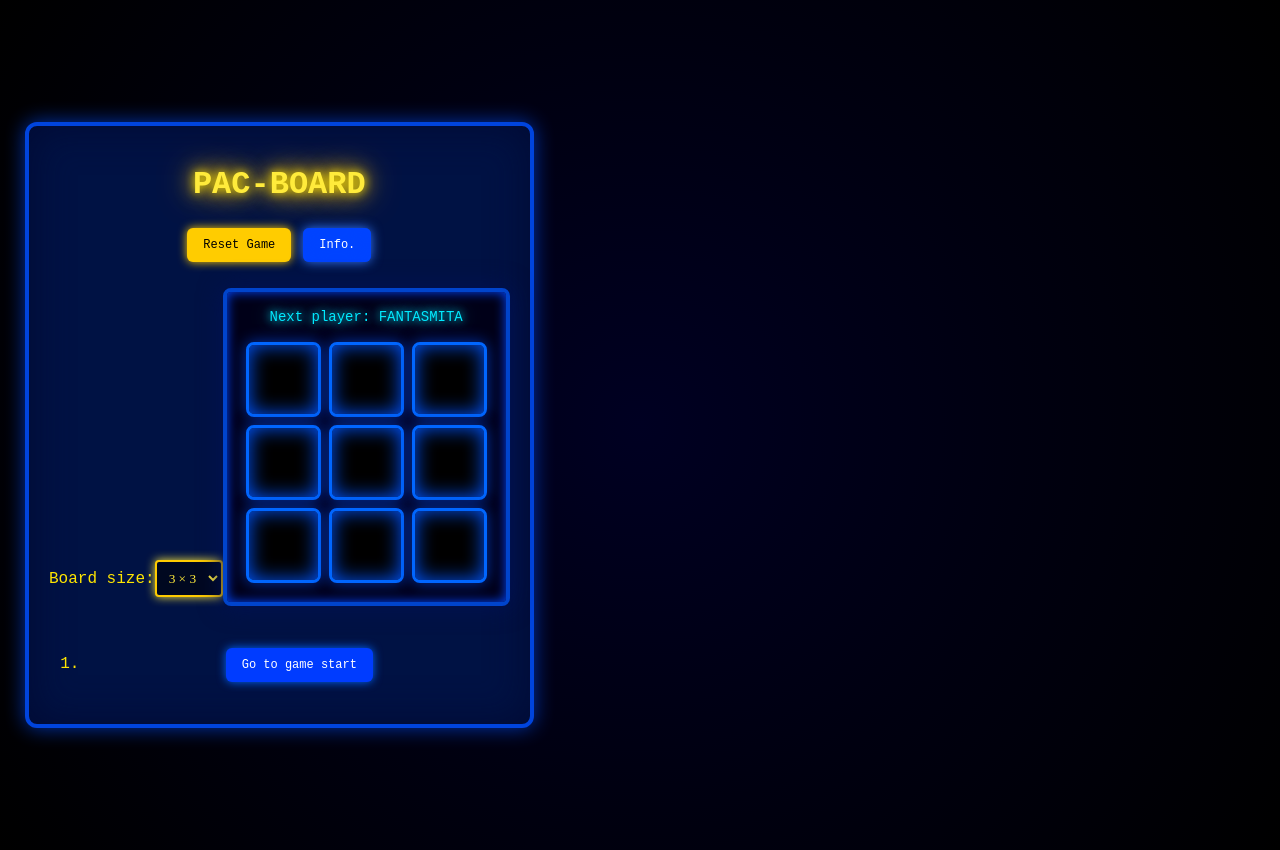
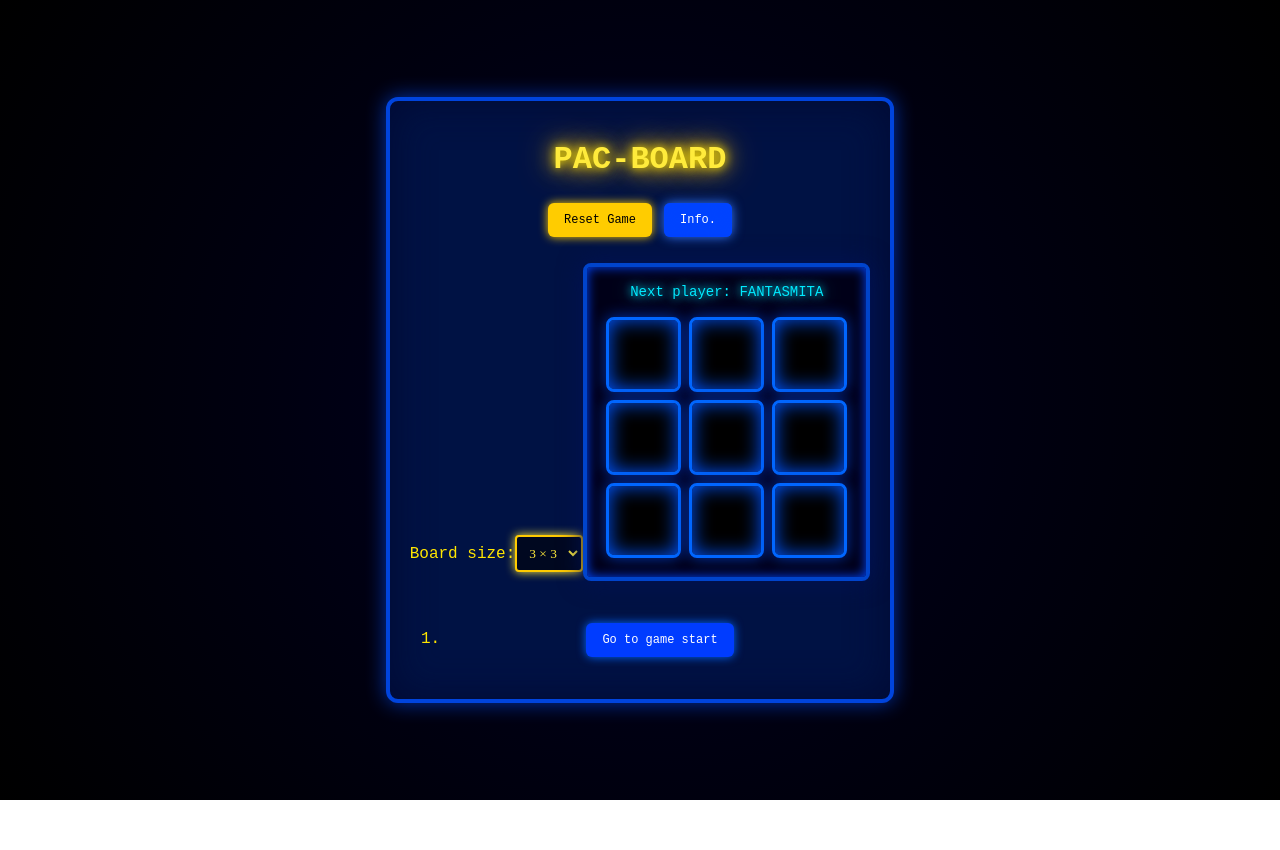
Before and after one commit to afedo-al/PacBoard, a React (Vite) app: page / in a window 1280 px wide. After the commit the page ends 800 px from the top, so only its background shows below. Built offline with nearby package versions, Linux system fonts and the light colour scheme.

Commit message:
feat: centrado

```diff
--- a/src/styles.css
+++ b/src/styles.css
@@ -1,13 +1,29 @@
+/* CENTRADO */
+html, body {
+  margin: 0;
+  padding: 0;
+  width: 100%;
+  height: 100%;
+}
+
 body {
-  margin: 0;
-  padding: 25px;
-  text-align: center;
+  display: flex;
+  justify-content: center;
+  align-items: center;
+
   background: radial-gradient(circle at center, #000022, #000010, #000000);
   font-family: "Press Start 2P", monospace;
   color: #ffe600;
 }
 
+/* VITE ROOT FIX */
+#root {
+  width: 100%;
+  display: flex;
+  justify-content: center;
+}
 
+/* === TÍTULO === */
 h1 {
   font-size: 32px;
   margin-bottom: 20px;
@@ -18,6 +34,7 @@ h1 {
     0 0 35px #ffaa00;
 }
 
+/* === CONTENEDOR DEL JUEGO === */
 .game {
   display: inline-block;
   padding: 20px;
@@ -27,9 +44,10 @@ h1 {
   box-shadow:
     0 0 20px #0033aa,
     0 0 40px #000a33 inset;
+  text-align: center;
 }
 
-
+/* === BOTONES === */
 button {
   font-family: "Press Start 2P", monospace;
   font-size: 12px;
@@ -64,7 +82,7 @@ button:hover {
   background: #ffe066;
 }
 
-/* BOTÓN EASTER EGG */
+/* INFO BUTTON (EASTER EGG) */
 .info-btn {
   background: #0044ff;
   color: #fff;
@@ -76,7 +94,7 @@ button:hover {
   background: #779aff;
 }
 
-
+/* SELECT */
 select {
   font-family: "Press Start 2P";
   padding: 8px;
@@ -87,16 +105,14 @@ select {
   box-shadow: 0 0 10px #ffeb3b;
 }
 
-
+/* TABLERO */
 .game-board {
   margin: 20px auto;
   padding: 15px;
   background: #000018;
   border-radius: 8px;
   border: 4px solid #0044cc;
-
   display: inline-block;
-
   box-shadow:
     0 0 12px #0044ff inset,
     0 0 25px #001155;
@@ -107,7 +123,7 @@ select {
   display: flex;
 }
 
-
+/* CASILLAS */
 .square {
   width: 75px;
   height: 75px;
@@ -139,7 +155,7 @@ select {
   object-fit: contain;
 }
 
-
+/* ESTADO */
 .status {
   margin-bottom: 10px;
   font-size: 14px;
@@ -149,6 +165,7 @@ select {
     0 0 18px #009dcc;
 }
 
+/* GANADOR Y EMPATE */
 .winner-message,
 .draw-message {
   margin-top: 20px;
@@ -158,7 +175,6 @@ select {
   font-family: "Press Start 2P", monospace;
 }
 
-/* GANADOR */
 .winner-message {
   color: #00ff88;
   text-shadow:
@@ -167,7 +183,6 @@ select {
     0 0 40px #009944;
 }
 
-/* EMPATE */
 .draw-message {
   color: #4ddbff;
   text-shadow:
@@ -176,12 +191,13 @@ select {
     0 0 40px #008cff;
 }
 
+/* ANIMACIÓN */
 @keyframes popup {
   0% { transform: scale(0.4); opacity: 0; }
   100% { transform: scale(1); opacity: 1; }
 }
 
-
+/* HISTORIAL */
 .game-info button {
   background: #003cff;
   box-shadow: 0 0 10px #0066ff;
@@ -190,15 +206,7 @@ select {
   background: #4d79ff;
 }
 
-.game-container {
-  display: flex;
-  justify-content: center;
-  align-items: center;
-  width: 100%;
-}
-
-
-
+/* RESPONSIVE */
 @media (max-width: 600px) {
   .square {
     width: 55px;
```
